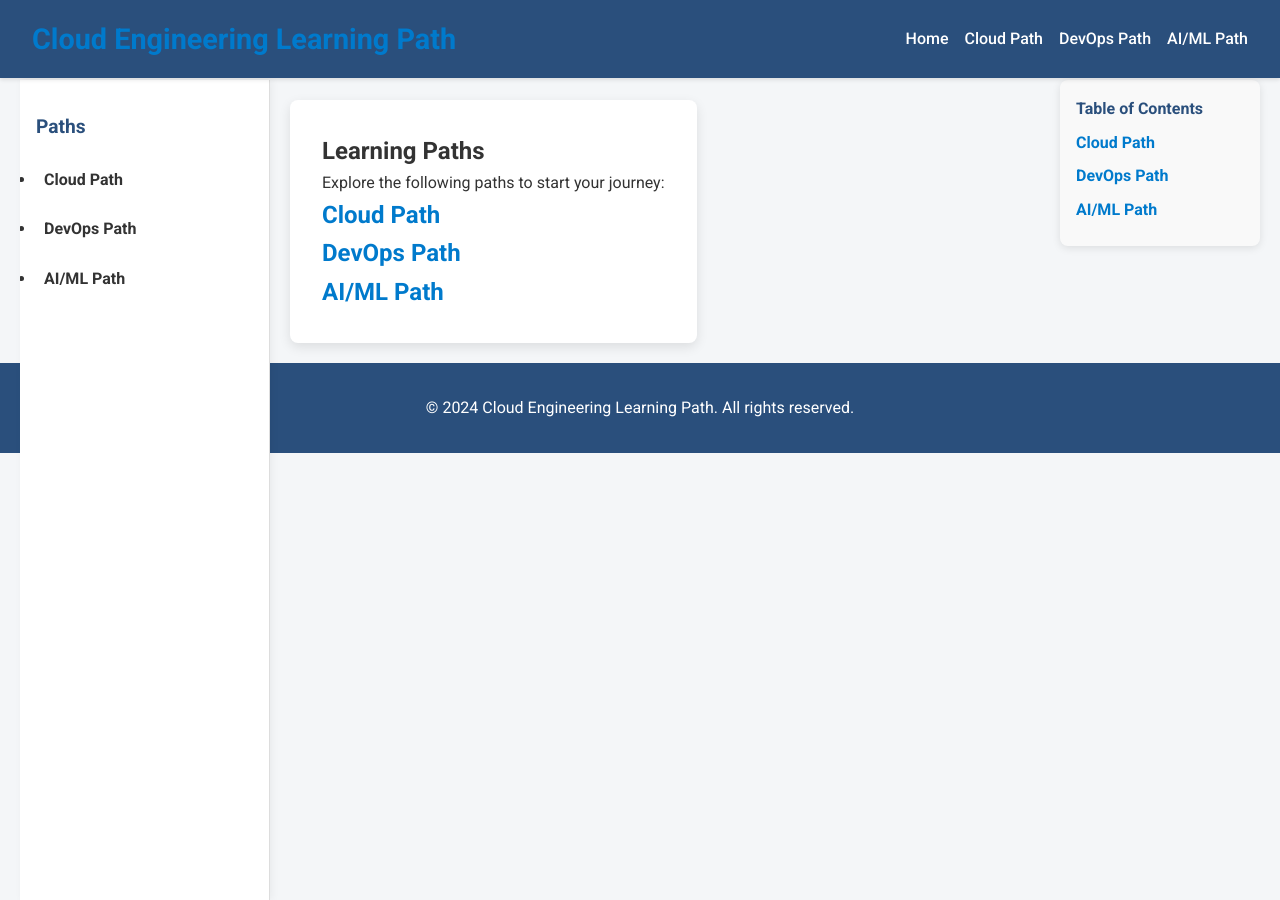
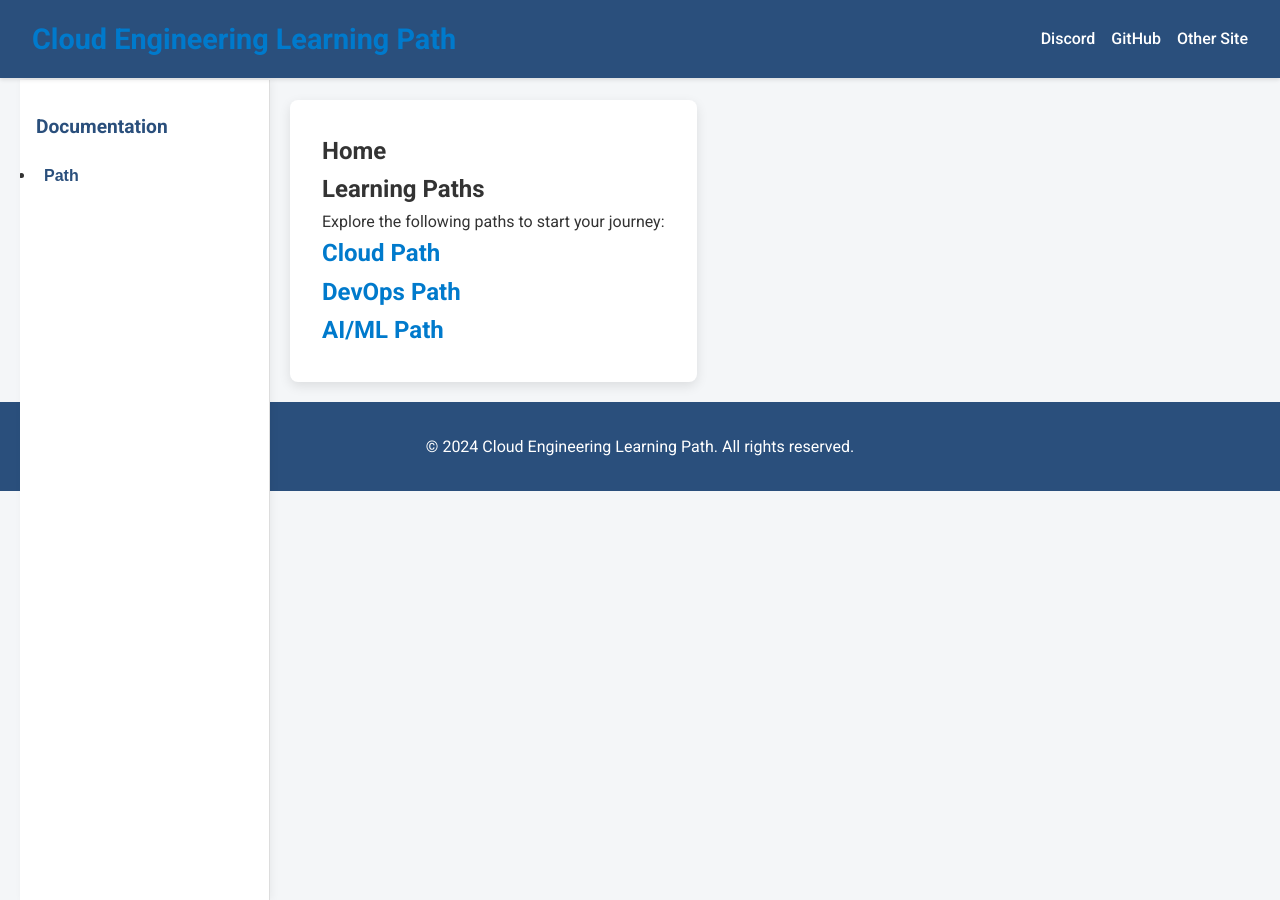
Before and after one commit to mrcloudchase/mrcloudchase.github.io, a Jekyll site: the page built from index.md, in a window 1280 px wide. Built offline with Jekyll 4.4.1, drawn with Linux system fonts in a browser that asks for light colours.

Commit message:
Update html structure and css to add fixed left-side nav

```diff
--- a/_layouts/default.html
+++ b/_layouts/default.html
@@ -5,40 +5,53 @@
   <meta name="viewport" content="width=device-width, initial-scale=1.0">
   <title>{{ page.title }} | {{ site.title }}</title>
   <link rel="stylesheet" href="https://fonts.googleapis.com/css2?family=Roboto:wght@400;500;700&display=swap">
-  <link rel="stylesheet" href="{{ '/assets/css/style.css' | relative_url }}">
+  <link rel="stylesheet" href="{{ site.baseurl }}/assets/css/style.css">
 </head>
 <body>
-  <!-- Header -->
+  <!-- Header with Global Top Navigation Links -->
   <header class="site-header">
     <div class="header-content">
       <h1 class="site-title"><a href="{{ site.baseurl }}/">{{ site.title }}</a></h1>
       <nav class="top-nav">
         <ul>
-          <li><a href="{{ site.baseurl }}/">Home</a></li>
-          <li><a href="{{ site.baseurl }}/paths/cloud">Cloud Path</a></li>
-          <li><a href="{{ site.baseurl }}/paths/devops">DevOps Path</a></li>
-          <li><a href="{{ site.baseurl }}/paths/ai-ml">AI/ML Path</a></li>
+          <li><a href="https://discord.com" target="_blank">Discord</a></li>
+          <li><a href="https://github.com/mrcloudchase" target="_blank">GitHub</a></li>
+          <li><a href="https://other-site.com" target="_blank">Other Site</a></li>
         </ul>
       </nav>
     </div>
   </header>
 
-  <!-- Sidebar and Main Content -->
+  <!-- Sidebar and Main Content Layout -->
   <div class="layout">
-    <!-- Sidebar Navigation for Paths -->
+    <!-- Sidebar with Expandable Path and Module Navigation -->
     <aside class="sidebar">
-      <h2>Paths</h2>
+      <h2>Documentation</h2>
       <ul class="sidebar-nav">
-        <li><a href="{{ site.baseurl }}/paths/cloud">Cloud Path</a></li>
-        <li><a href="{{ site.baseurl }}/paths/devops">DevOps Path</a></li>
-        <li><a href="{{ site.baseurl }}/paths/ai-ml">AI/ML Path</a></li>
+        {% assign paths = site.pages | group_by: "path_name" %}
+        {% for path in paths %}
+          <li>
+            <!-- Path Link with Dropdown Toggle -->
+            <button class="dropdown-toggle" onclick="toggleDropdown('dropdown-{{ path.name }}')">
+              {{ path.name | capitalize }} Path
+            </button>
+            <ul id="dropdown-{{ path.name }}" class="dropdown-content">
+              {% for page in path.items %}
+                {% if page.path contains "modules" %}
+                  <li class="module-item"><a href="{{ page.url | relative_url }}">{{ page.title }}</a></li>
+                {% endif %}
+              {% endfor %}
+            </ul>
+          </li>
+        {% endfor %}
       </ul>
     </aside>
 
-    <!-- Main Content Area with Conditional Rendering -->
+    <!-- Main Content Area -->
     <div class="content-container">
       <main class="content">
         <article>
+          <h1>{{ page.title }}</h1>
           {{ content }}
 
           {% if page.type == "path" %}
@@ -55,14 +68,6 @@
           {% endif %}
         </article>
       </main>
-
-      <!-- Table of Contents (TOC) for Modules -->
-      {% if page.type != "path" %}
-      <aside class="toc">
-        <h3>Table of Contents</h3>
-        <ul id="toc-list"></ul>
-      </aside>
-      {% endif %}
     </div>
   </div>
 
--- a/assets/css/style.css
+++ b/assets/css/style.css
@@ -86,25 +86,40 @@
     color: #2a4f7c;
 }
 
-.sidebar-nav ul {
-    list-style: none;
-    padding-left: 0;
+/* Dropdown Toggle */
+.dropdown-toggle {
+    background: none;
+    border: none;
+    color: #2a4f7c;
+    font-weight: bold;
+    font-size: 1rem;
+    padding: 0.5rem;
+    cursor: pointer;
+    text-align: left;
+    width: 100%;
 }
 
-.sidebar-nav li {
-    margin: 0.5rem 0;
+.dropdown-toggle:hover {
+    background-color: #f0f4f8;
+    color: #1a3c5a;
 }
 
-.sidebar-nav a {
-    color: #333;
-    font-weight: bold;
-    display: block;
-    padding: 0.5rem;
-    border-radius: 5px;
-    transition: background-color 0.3s;
+/* Dropdown Content */
+.dropdown-content {
+    list-style: none;
+    display: none; /* Hidden by default */
+    padding-left: 1rem;
 }
 
-.sidebar-nav a:hover {
+.module-item a {
+    color: #555;
+    font-weight: normal;
+    padding: 0.5rem;
+    display: block;
+    border-radius: 5px;
+}
+
+.module-item a:hover {
     background-color: #f4f4f4;
 }
 
@@ -123,84 +138,12 @@
     max-width: 800px;
 }
 
-/* TOC (Table of Contents) */
-.toc {
-    width: 200px;
-    position: fixed;
-    top: 80px;
-    right: 20px;
-    background: #f9f9f9;
-    padding: 1rem;
-    border-radius: 8px;
-    box-shadow: 0 2px 8px rgba(0, 0, 0, 0.1);
-    overflow-y: auto;
-    max-height: calc(100vh - 100px);
-}
-
-.toc h3 {
-    font-size: 1rem;
-    color: #2a4f7c;
-    margin-bottom: 0.5rem;
-}
-
-.toc ul {
-    list-style: none;
-    padding: 0;
-}
-
-.toc li {
-    margin: 0.5rem 0;
-}
-
-.toc a {
-    color: #007acc;
-    font-weight: bold;
-    transition: color 0.3s;
-}
-
-.toc a:hover {
-    color: #005f99;
-}
-
-.toc .active {
-    color: #2a4f7c;
-    font-weight: 700;
-}
-
 /* Footer */
 .site-footer {
     background-color: #2a4f7c;
     color: white;
     padding: 2rem;
     text-align: center;
-}
-
-.footer-content {
-    display: flex;
-    justify-content: space-around;
-    flex-wrap: wrap;
-}
-
-.footer-links h4 {
-    margin-bottom: 0.5rem;
-    color: #ffdd57;
-}
-
-.footer-links ul {
-    list-style: none;
-}
-
-.footer-links ul li {
-    margin: 0.3rem 0;
-}
-
-.footer-links a {
-    color: #ffdd57;
-    transition: color 0.3s;
-}
-
-.footer-links a:hover {
-    color: white;
 }
 
 /* Responsive Design */
```
Also changed, not shown: other parts of _layouts/default.html (+9 -41 lines).
